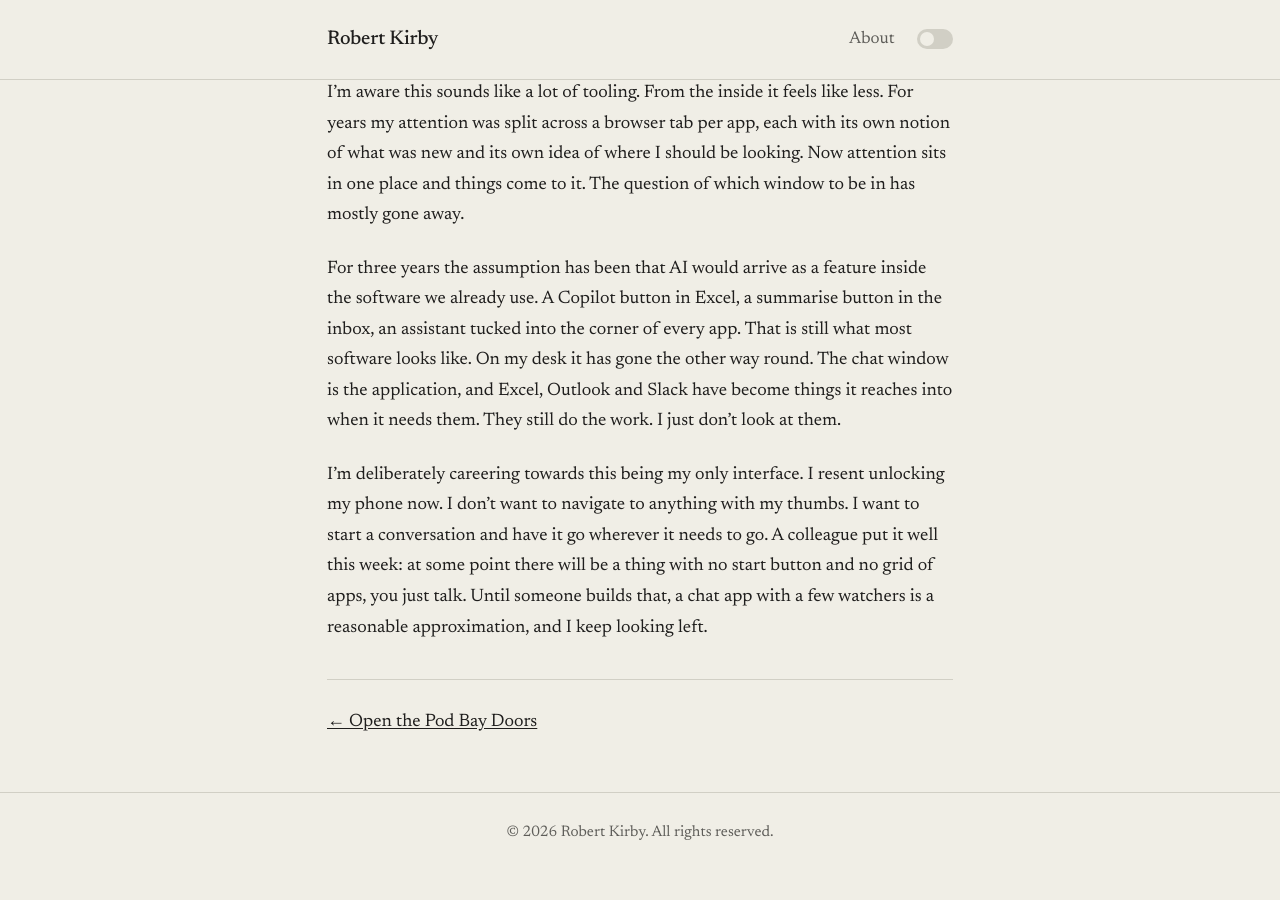
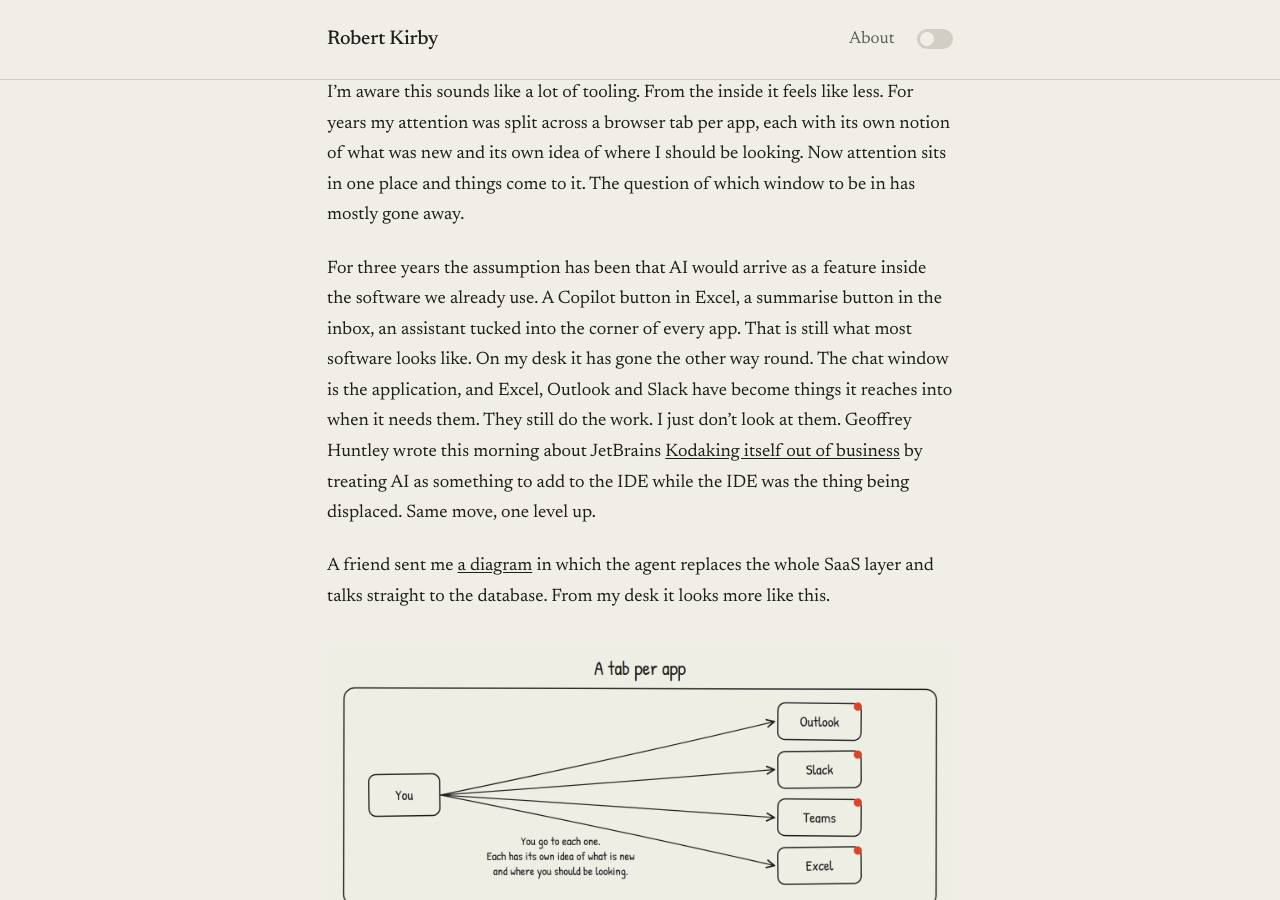
Before and after one commit to rob137/rob137.github.io, a Jekyll site: the page built from _posts/2026-10-08-look-left.md, in a window 1280 px wide and 900 px high, scrolled down 1897 px. Built offline with Jekyll 4.4.1, drawn with Linux system fonts in a browser that asks for light colours; before the commit the page ends 2770 px from its top, so only the background shows below that.

Commit message:
Look Left: add the drawing, Huntley on JetBrains, and the SaaS-vs-agents tweet
Co-Authored-By: Claude Fable 5.1 <noreply@anthropic.com>

```diff
--- a/_posts/2026-10-08-look-left.md
+++ b/_posts/2026-10-08-look-left.md
@@ -23,6 +23,10 @@ The web apps are still there. They've become a fallback, the place I go when the
 
 I'm aware this sounds like a lot of tooling. From the inside it feels like less. For years my attention was split across a browser tab per app, each with its own notion of what was new and its own idea of where I should be looking. Now attention sits in one place and things come to it. The question of which window to be in has mostly gone away.
 
-For three years the assumption has been that AI would arrive as a feature inside the software we already use. A Copilot button in Excel, a summarise button in the inbox, an assistant tucked into the corner of every app. That is still what most software looks like. On my desk it has gone the other way round. The chat window is the application, and Excel, Outlook and Slack have become things it reaches into when it needs them. They still do the work. I just don't look at them.
+For three years the assumption has been that AI would arrive as a feature inside the software we already use. A Copilot button in Excel, a summarise button in the inbox, an assistant tucked into the corner of every app. That is still what most software looks like. On my desk it has gone the other way round. The chat window is the application, and Excel, Outlook and Slack have become things it reaches into when it needs them. They still do the work. I just don't look at them. Geoffrey Huntley wrote this morning about JetBrains [Kodaking itself out of business](https://ghuntley.com/kodak/) by treating AI as something to add to the IDE while the IDE was the thing being displaced. Same move, one level up.
+
+A friend sent me [a diagram](https://x.com/yashwanthsai29/status/1885193969728184671) in which the agent replaces the whole SaaS layer and talks straight to the database. From my desk it looks more like this.
+
+![Two panels. Top: you with an arrow to each of Outlook, Slack, Teams and Excel, each with its own unread dot. Bottom: you talk to one chat window, which reaches into the same four apps, fed by a watcher script that polls them every 90 seconds](/assets/images/2026-10-08-look-left-drawing.webp)
 
 I'm deliberately careering towards this being my only interface. I resent unlocking my phone now. I don't want to navigate to anything with my thumbs. I want to start a conversation and have it go wherever it needs to go. A colleague put it well this week: at some point there will be a thing with no start button and no grid of apps, you just talk. Until someone builds that, a chat app with a few watchers is a reasonable approximation, and I keep looking left.
```
Also changed, not shown: _notes/2026-10-08-look-left-raw.md (+4 -0 lines), assets/images/2026-10-08-look-left-drawing.webp (added).
